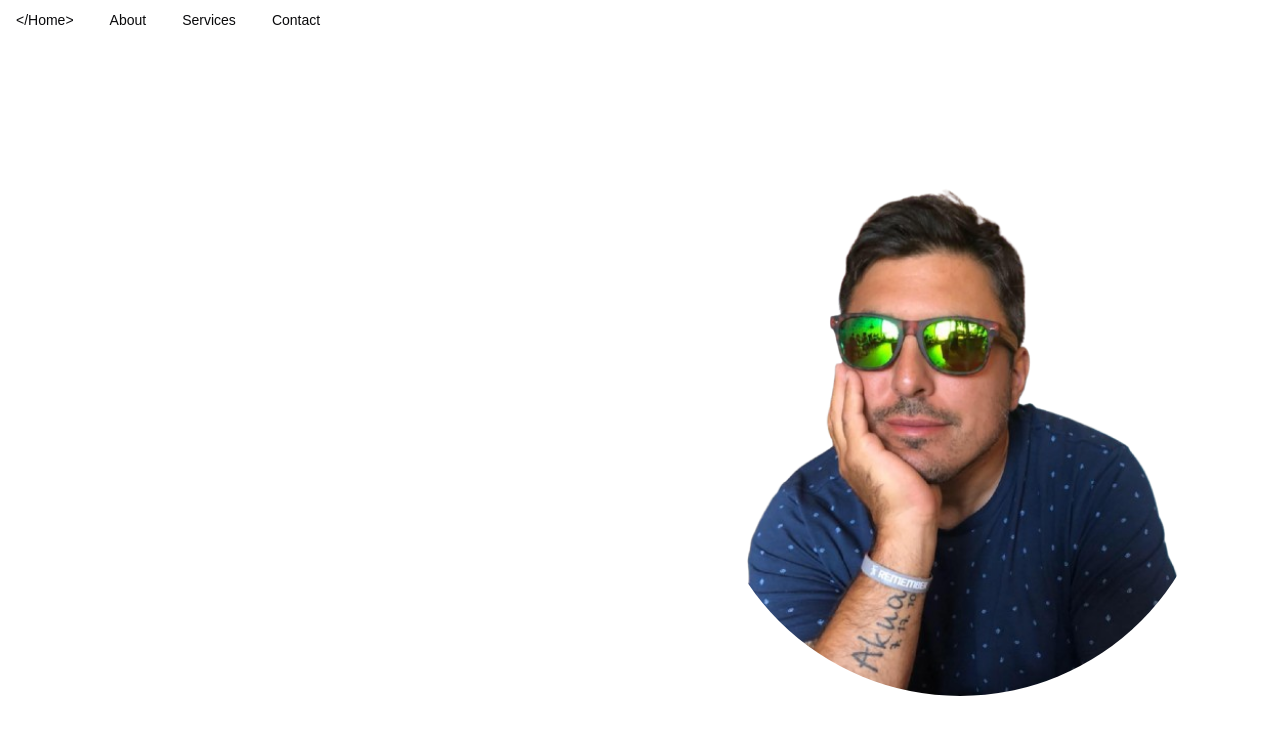
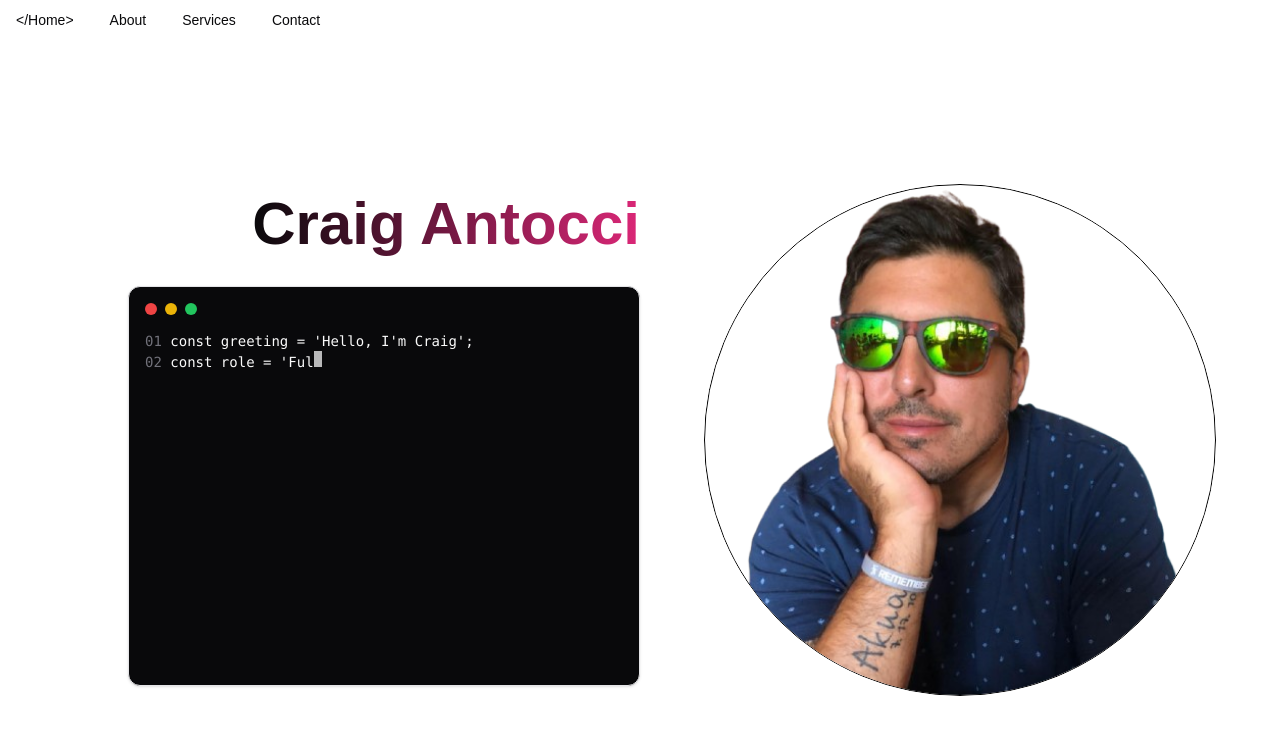
Before and after one commit to ethalorian/next-portfolio, a Next.js app: page / in a window 1280 px wide. Shown: the top 734 px of the page. Built offline with nearby package versions, Linux system fonts and the light colour scheme.

Commit message:
Code Block added

```diff
--- a/src/app/layout.tsx
+++ b/src/app/layout.tsx
@@ -26,7 +26,7 @@ export default function RootLayout({
   return (
     <html lang="en">
       <body
-        className={`${geistSans.variable} ${geistMono.variable} antialiased`}
+        className={`${geistSans.variable} ${geistMono.variable} antialiased `}
       >
         {children}
       </body>
--- /dev/null
+++ b/src/components/code-text.tsx
@@ -0,0 +1,67 @@
+"use client"
+
+import React, { useState, useEffect, useRef } from "react";
+import { Card, CardContent } from "./ui/card";
+
+interface CodeTextProps {
+  code: string[];
+  animationSpeed?: number;
+  maxHeight?: string;
+}
+
+export default function CodeText({ code, animationSpeed = 100, maxHeight = "400px" }: CodeTextProps) {
+  const [visibleText, setVisibleText] = useState("")
+  const [currentLineIndex, setCurrentLineIndex] = useState(0)
+  const [currentCharIndex, setCurrentCharIndex] = useState(0)
+  const preRef = useRef<HTMLPreElement>(null)
+
+  useEffect(() => {
+    if (currentLineIndex >= code.length) return;
+
+    const interval = setInterval(() => {
+      if (currentCharIndex < code[currentLineIndex].length) {
+        setVisibleText(prev => prev + code[currentLineIndex][currentCharIndex])
+        setCurrentCharIndex(prev => prev + 1)
+      } else {
+        setVisibleText(prev => prev + "\n")
+        setCurrentLineIndex(prev => prev + 1)
+        setCurrentCharIndex(0)
+      }
+
+      // Scroll to bottom of pre element
+      if (preRef.current) {
+        preRef.current.scrollTop = preRef.current.scrollHeight;
+      }
+    }, animationSpeed)
+
+    return () => clearInterval(interval)
+  }, [code, animationSpeed, currentLineIndex, currentCharIndex])
+
+  return (
+    <Card className="w-full h-full bg-zinc-950 text-zinc-50 font-mono">
+      <CardContent className="p-4 h-full flex flex-col">
+        <div className="flex space-x-2 mb-4" aria-hidden="true">
+          <div className="w-3 h-3 rounded-full bg-red-500" />
+          <div className="w-3 h-3 rounded-full bg-yellow-500" />
+          <div className="w-3 h-3 rounded-full bg-green-500" />
+        </div>
+        <pre
+          ref={preRef}
+          className="text-sm flex-grow overflow-auto"
+          role="region"
+          aria-label="Animated code block"
+          style={{ maxHeight: maxHeight, height: maxHeight }}
+        >
+          {visibleText.split('\n').map((line, index) => (
+            <React.Fragment key={index}>
+              <span className="text-zinc-500">{(index + 1).toString().padStart(2, '0')} </span>
+              {line}
+              {index < visibleText.split('\n').length - 1 && <br />}
+            </React.Fragment>
+          ))}
+          <span className="inline-block w-2 h-4 bg-zinc-50 animate-pulse" aria-hidden="true" />
+        </pre>
+      </CardContent>
+    </Card>
+  );
+}
--- a/src/components/header.tsx
+++ b/src/components/header.tsx
@@ -43,7 +43,7 @@ export default function Header() {
 
   return (
     <header className="sticky top-0 z-50 w-full bg-background/95 backdrop-blur supports-[backdrop-filter]:bg-background/60">
-      <div className="container flex h-10 items-center">
+      <div className="container flex h-10 items-center justify-between">
         <div className="mr-4 hidden md:flex">
           <NavigationMenu>
             <NavigationMenuList>
--- a/src/components/hero.tsx
+++ b/src/components/hero.tsx
@@ -2,19 +2,43 @@
 
 import { Avatar, AvatarImage, AvatarFallback } from "@/components/ui/avatar"
 import Header from "@/components/header"
+import CodeText from "./code-text";
 
 export default function Hero() {
+    const codeLines = [
+      "const greeting = 'Hello, I'm Craig';",
+      "const role = 'Full Stack Developer';",
+      "const skills = ['React', 'Node.js', 'TypeScript'];",
+      "",
+      "function introduce() {",
+      "  console.log(greeting);",
+      "  console.log(`I'm a ${role}`);",
+      "  console.log('My skills include:');",
+      "  skills.forEach(skill => console.log(`- ${skill}`));",
+      "}",
+      "",
+      "introduce();"
+    ];
+
     return (
         <div>
           <Header />
           <div className="flex flex-col md:flex-row h-screen">
-        {/* First column */}
-        <div className="w-full md:w-1/2">
-          {/* Add content for the first column if needed */}
+            {/* First column with Name and CodeText */}
+            <div className="w-full md:w-1/2 flex flex-col items-center md:items-end justify-center order-2 md:order-1 md:pr-0">
+              {/* New div for the name */}
+              <div className="text-4xl md:text-5xl lg:text-6xl font-bold mb-8 text-center md:text-right md:w-[80%] md:pr-0">
+                <span className="bg-clip-text text-transparent bg-gradient-to-r from-zinc-950 to-pink-600">
+                  Craig Antocci
+                </span>
+              </div>
+              <div className="w-[80%] h-[400px] md:pr-0">
+                <CodeText code={codeLines} maxHeight="400px" />
+              </div>
             </div>
 
             {/* Second column with Avatar */}
-        <div className="w-full md:w-1/2 flex items-center justify-center">
+            <div className="w-full md:w-1/2 flex items-center justify-center order-1 md:order-2">
               <div className="w-4/5 md:w-4/5 mt-10 md:mt-0">
                 <Avatar className="w-full h-auto">
                   <AvatarImage src="/craig-no-bg.png" />
--- a/src/components/ui/avatar.tsx
+++ b/src/components/ui/avatar.tsx
@@ -26,7 +26,11 @@ const AvatarImage = React.forwardRef<
 >(({ className, ...props }, ref) => (
   <AvatarPrimitive.Image
     ref={ref}
-    className={cn("aspect-square h-full w-full", className)}
+    className={cn(
+      "aspect-square h-full w-full rounded-full",
+      "sm:border sm:border-black",
+      className
+    )}
     {...props}
   />
 ))
```
Lines whose indentation alone changed are shown as unchanged.
